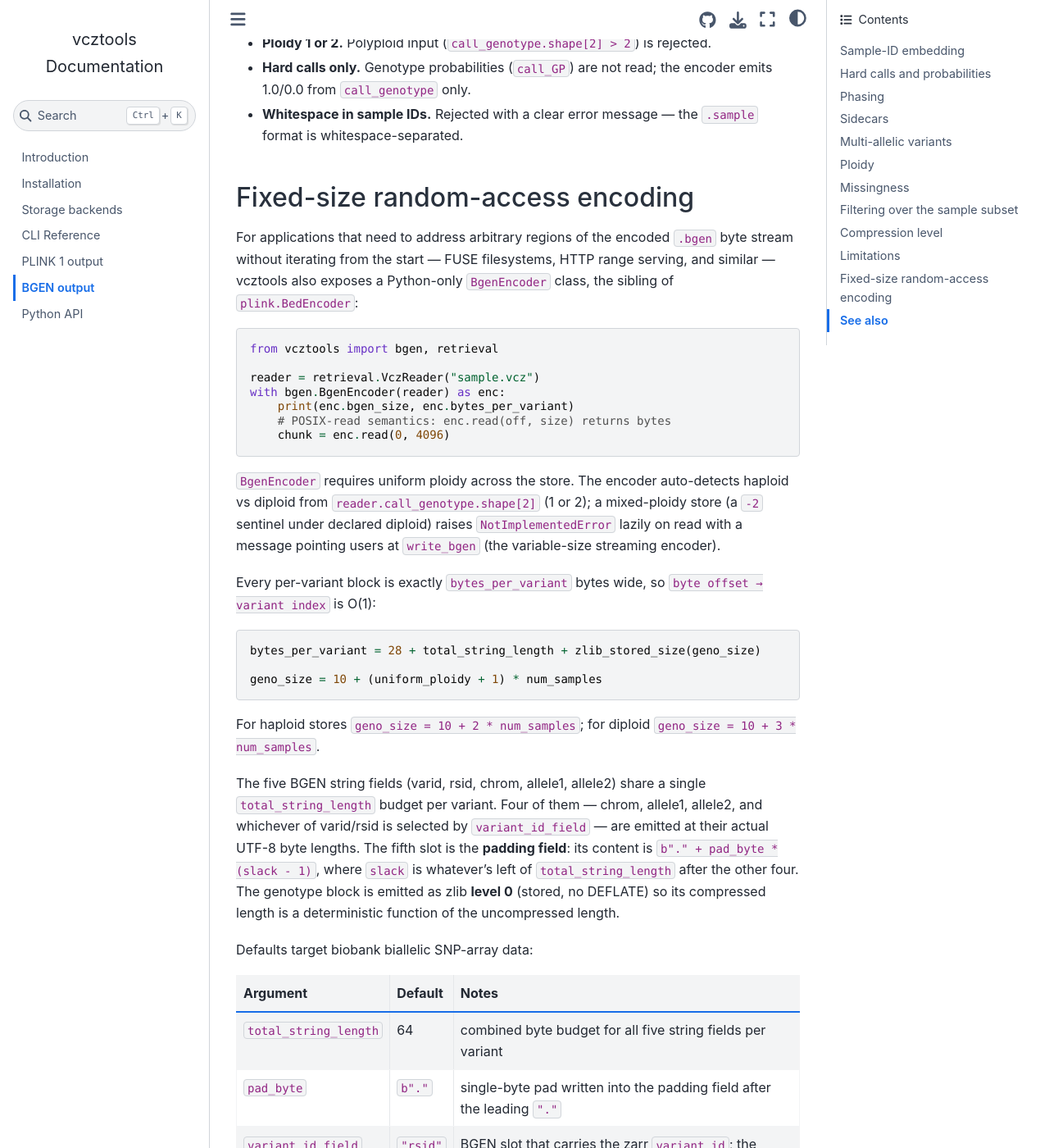
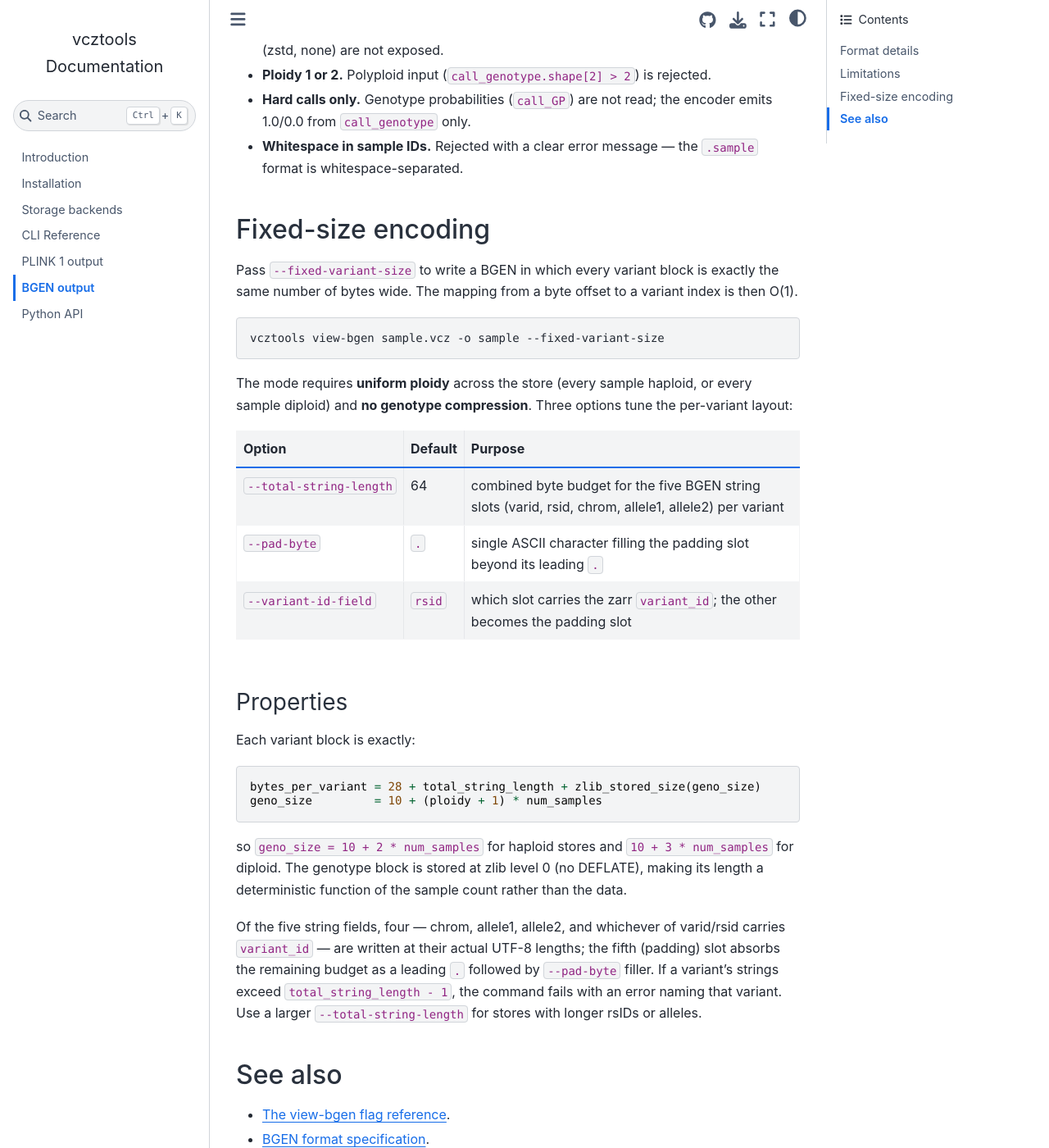
Before and after one commit to sgkit-dev/vcztools, a Jupyter Book: the page built from docs/bgen.md, in a window 1280 px wide and 1400 px high, scrolled down 3566 px. Shown: the whole window at 82% size. Built offline with Jupyter Book 1.0.4 settings and Sphinx 7.4.7 and the Sphinx Book theme 1.1.4, drawn with Linux system fonts in a browser that asks for light colours; some of the changed text lies outside the part shown.

Commit message:
Trim down bgen and plink output

````diff
--- a/docs/bgen.md
+++ b/docs/bgen.md
@@ -34,19 +34,21 @@ Note that the filtering semantics differs slightly from ``vcztools view``:
 see {ref}`sec-bgen-subset-filtering` for details.
 :::
 
-## Sample-ID embedding
+## Format details
+
+### Sample-ID embedding
 
 By default the BGEN header carries sample IDs (the `SAMPLE_IDS_PRESENT`
 flag is set), so the `.bgen` is self-describing. Pass `--no-header-samples`
 to clear the flag and omit the sample-ID block.
 
-## Hard calls and probabilities
+### Hard calls and probabilities
 
 BGEN's native data type is genotype probabilities.
 `view-bgen` currently encodes the hard calls in `call_genotype` as
 1.0 probability on the called genotype and 0.0 elsewhere.
 
-## Phasing
+### Phasing
 
 If the VCZ store has a `call_genotype_phased` field, each variant is
 emitted as phased iff every sample is phased for that variant. (BGEN
@@ -54,7 +56,7 @@ has a single phase flag per variant; mixed-phase variants degrade
 silently to unphased and a warning is logged.) Stores without
 `call_genotype_phased` emit unphased.
 
-## Sidecars
+### Sidecars
 
 With `-o STEM`, `view-bgen` writes the `.bgen` payload plus, by default,
 two sidecar files:
@@ -74,7 +76,7 @@ identifiers must not appear in the binary).
 Streaming mode (no `-o`) writes only the `.bgen` payload to stdout;
 sidecar flags have no effect.
 
-## Multi-allelic variants
+### Multi-allelic variants
 
 Multi-allelic variants are rejected by default, and must be
 filtered out:
@@ -83,7 +85,7 @@ filtered out:
 vcztools view-bgen sample.vcz -o sample --max-alleles 2
 ```
 
-## Ploidy
+### Ploidy
 
 `view-bgen` supports both haploid and diploid input, plus mixed
 ploidy where some samples are haploid and some are diploid for the
@@ -101,7 +103,7 @@ on each `(a, b)` pair in `call_genotype`:
 The per-variant header `Pmin` / `Pmax` reflect the actual range of
 sample ploidies in each variant.
 
-## Missingness
+### Missingness
 
 A sample is treated as missing for a variant if any of its diploid
 alleles is `-1`, or if its haploid allele is `-1`.
@@ -109,7 +111,7 @@ Missing samples have the BGEN ploidy/missing byte's high bit
 set and their probability bytes are zeroed.
 
 (sec-bgen-subset-filtering)=
-## Filtering over the sample subset
+### Filtering over the sample subset
 
 `-i`/`-e` expression filters that reference sample-derived INFO fields
 (`AC`, `AN`, `AF`, `NS`) are evaluated **over the selected samples**. With
@@ -128,7 +130,7 @@ dataset; it is also cheaper on large datasets, since only the selected
 samples are read. The allele-based filters (`-m`/`-M`/`-v`/`-V`) remain
 record-level.
 
-## Compression level
+### Compression level
 
 Per the format specification, `view-bgen`
 zlib-compresses each variant's genotype-probability block
@@ -156,78 +158,46 @@ level 1.
 - **Whitespace in sample IDs.** Rejected with a clear error message —
   the `.sample` format is whitespace-separated.
 
-## Fixed-size random-access encoding
+## Fixed-size encoding
 
-For applications that need to address arbitrary regions of the encoded
-`.bgen` byte stream without iterating from the start — FUSE
-filesystems, HTTP range serving, and similar — vcztools also exposes
-a Python-only `BgenEncoder` class, the sibling of `plink.BedEncoder`:
+Pass `--fixed-variant-size` to write a BGEN in which every variant block is
+exactly the same number of bytes wide. The mapping from a byte offset to a
+variant index is then O(1).
 
-```python
-from vcztools import bgen, retrieval
-
-reader = retrieval.VczReader("sample.vcz")
-with bgen.BgenEncoder(reader) as enc:
-    print(enc.bgen_size, enc.bytes_per_variant)
-    # POSIX-read semantics: enc.read(off, size) returns bytes
-    chunk = enc.read(0, 4096)
+```bash
+vcztools view-bgen sample.vcz -o sample --fixed-variant-size
 ```
 
-`BgenEncoder` requires uniform ploidy across the store. The encoder
-auto-detects haploid vs diploid from `reader.call_genotype.shape[2]`
-(1 or 2); a mixed-ploidy store (a `-2` sentinel under declared
-diploid) raises `NotImplementedError` lazily on read with a message
-pointing users at `write_bgen` (the variable-size streaming encoder).
+The mode requires **uniform ploidy** across the store (every sample haploid,
+or every sample diploid) and **no genotype compression**. Three options tune the
+per-variant layout:
 
-Every per-variant block is exactly `bytes_per_variant` bytes wide, so
-`byte offset → variant index` is O(1):
+| Option | Default | Purpose |
+| --- | --- | --- |
+| `--total-string-length` | 64 | combined byte budget for the five BGEN string slots (varid, rsid, chrom, allele1, allele2) per variant |
+| `--pad-byte` | `.` | single ASCII character filling the padding slot beyond its leading `.` |
+| `--variant-id-field` | `rsid` | which slot carries the zarr `variant_id`; the other becomes the padding slot |
+
+### Properties
+
+Each variant block is exactly:
 
 ```
 bytes_per_variant = 28 + total_string_length + zlib_stored_size(geno_size)
-
-geno_size = 10 + (uniform_ploidy + 1) * num_samples
+geno_size         = 10 + (ploidy + 1) * num_samples
 ```
 
-For haploid stores `geno_size = 10 + 2 * num_samples`; for diploid
-`geno_size = 10 + 3 * num_samples`.
+so `geno_size = 10 + 2 * num_samples` for haploid stores and
+`10 + 3 * num_samples` for diploid. The genotype block is stored at zlib
+level 0 (no DEFLATE), making its length a deterministic function of the sample
+count rather than the data.
 
-The five BGEN string fields (varid, rsid, chrom, allele1, allele2) share
-a single `total_string_length` budget per variant. Four of them — chrom,
-allele1, allele2, and whichever of varid/rsid is selected by
-`variant_id_field` — are emitted at their actual UTF-8 byte lengths.
-The fifth slot is the **padding field**: its content is
-`b"." + pad_byte * (slack - 1)`, where `slack` is whatever's left of
-`total_string_length` after the other four. The genotype block is
-emitted as zlib **level 0** (stored, no DEFLATE) so its compressed
-length is a deterministic function of the uncompressed length.
-
-Defaults target biobank biallelic SNP-array data:
-
-| Argument | Default | Notes |
-| --- | --- | --- |
-| `total_string_length` | 64 | combined byte budget for all five string fields per variant |
-| `pad_byte` | `b"."` | single-byte pad written into the padding field after the leading `"."` |
-| `variant_id_field` | `"rsid"` | BGEN slot that carries the zarr `variant_id`; the other slot is the padding field |
-| `encode_threads` | 4 | thread pool size for parallel encode |
-| `encode_block_bytes` | 10 MiB | input target per sub-block |
-
-If a variant's content sums past `total_string_length - 1` (the padding
-field can't even fit its leading `"."`), `read()` raises `ValueError`
-naming the variant index and the configured `total_string_length`.
-Stores with longer rsIDs / alleles opt in by passing a larger
-`total_string_length`.
-
-The output `.bgen` is larger than `view-bgen`'s zlib-compressed
-output — it runs no real compression on genotype data and reserves
-`total_string_length` bytes per variant for strings — but the byte
-stream is addressable and bytes-per-variant is fully known up front. The encoder serves the `.bgen` stream only; `write_sample()`
-remains the path for the `.sample` sidecar, and a `.bgi` index (if
-needed) can be built from the deterministic offsets
-(`header_size + i * bytes_per_variant`) without iterating the encoder.
-
-Unlike `write_bgen`, the encoder does not auto-materialise a configured
-`set_variant_filter` — it raises `NotImplementedError` at construction.
-Apply the filter externally or use `set_variants` first.
+Of the five string fields, four — chrom, allele1, allele2, and whichever of
+varid/rsid carries `variant_id` — are written at their actual UTF-8 lengths;
+the fifth (padding) slot absorbs the remaining budget as a leading `.` followed
+by `--pad-byte` filler. If a variant's strings exceed `total_string_length - 1`,
+the command fails with an error naming that variant. Use a larger
+`--total-string-length` for stores with longer rsIDs or alleles.
 
 ## See also
 
````
Also changed, not shown: docs/plink.md (+8 -6 lines).
